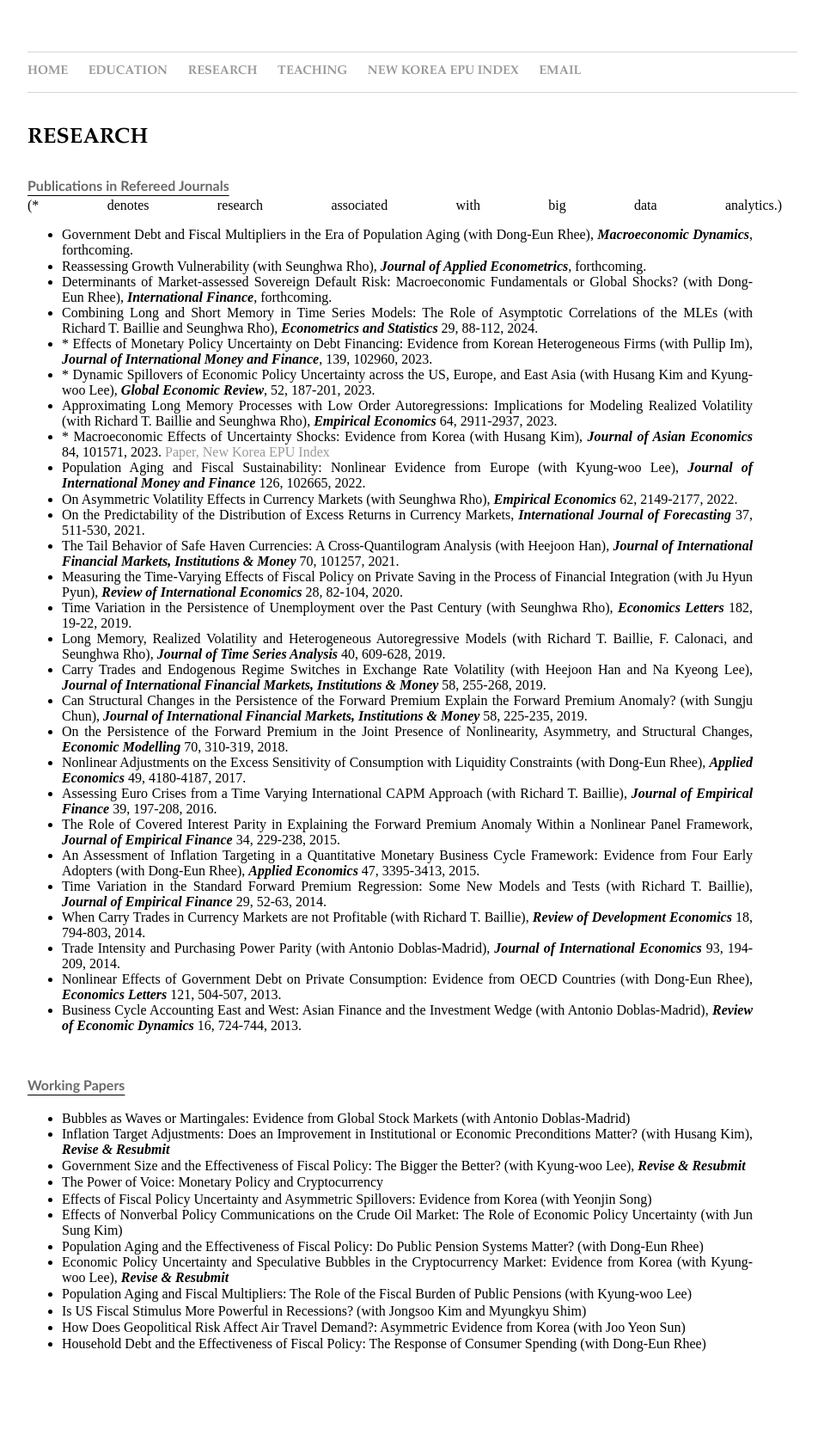
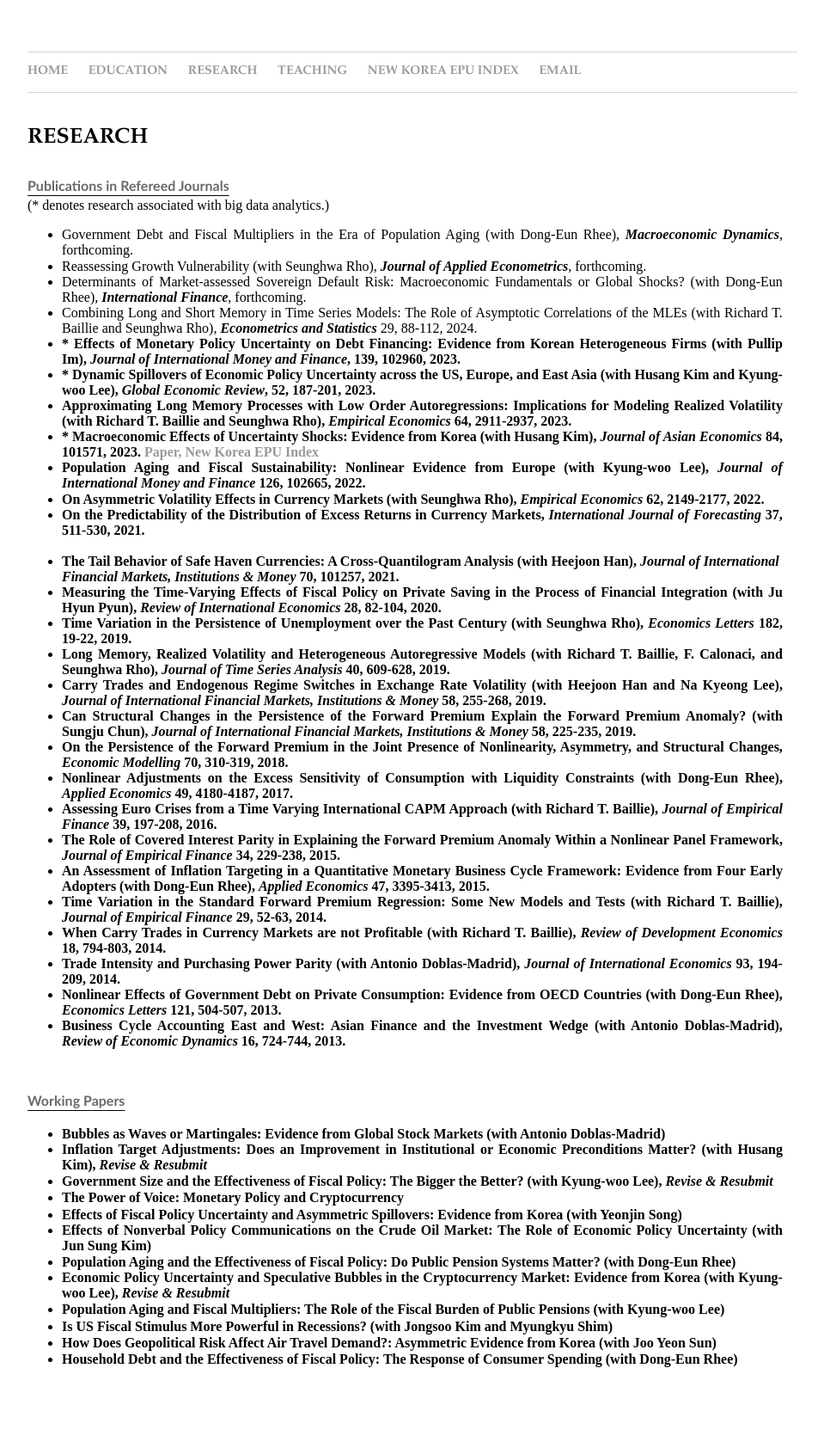
Before and after one commit to dooyeoncho/dooyeoncho.github.io, a Jekyll site: the page built from pages/research.html, in a window 1280 px wide. Shown: the whole page at 86% size, without its empty margins (160-1119 px from the left). Built offline with Jekyll 4.4.1, drawn with Linux system fonts in a browser that asks for light colours.

Commit message:
Update research.html

```diff
--- a/pages/research.html
+++ b/pages/research.html
@@ -22,16 +22,16 @@
 <h1 class="headerstyle">Research</h1>
 </div>
 
-<div><b><p style="text-decoration: underline; text-underline-position:under;"><font color="dimgray" face="Gill Sans", sans-serif;>Publications in Refereed Journals</font></p></b></div> <span></li>(* denotes research associated with big data analytics.)</li><span>
+<div><b><p style="text-decoration: underline; text-underline-position:under;"><font color="dimgray" face="Gill Sans", sans-serif;>Publications in Refereed Journals</font></p></b></div> </div></li>(* denotes research associated with big data analytics.)</li></div>
 		<div><ul>
 			<span><li>Government Debt and Fiscal Multipliers in the Era of Population Aging (with Dong-Eun Rhee), <em property="italic"><b>Macroeconomic Dynamics</b></em>, forthcoming.</li></span>
                         <span><li>Reassessing Growth Vulnerability (with Seunghwa Rho), <em property="italic"><b>Journal of Applied Econometrics</b></em>, forthcoming.</li></span>
 			<span><li>Determinants of Market-assessed Sovereign Default Risk: Macroeconomic Fundamentals or Global Shocks? (with Dong-Eun Rhee), <em property="italic"><b>International Finance</b></em>, forthcoming.</li></span>
 			<span><li>Combining Long and Short Memory in Time Series Models: The Role of Asymptotic Correlations of the MLEs (with Richard T. Baillie and Seunghwa Rho), <em property="italic"><b>Econometrics and Statistics</b></em> 29, 88-112, 2024.</li></span>
-			<span><li>* Effects of Monetary Policy Uncertainty on Debt Financing: Evidence from Korean Heterogeneous Firms (with Pullip Im), <em property="italic"><b>Journal of International Money and Finance</b></em>, 139, 102960, 2023.</li></span>
-			<span><li>* Dynamic Spillovers of Economic Policy Uncertainty across the US, Europe, and East Asia (with Husang Kim and Kyung-woo Lee), <em property="italic"><b>Global Economic Review</b></em>, 52, 187-201, 2023.</li></span>
+			<span><li><b>*<b> Effects of Monetary Policy Uncertainty on Debt Financing: Evidence from Korean Heterogeneous Firms (with Pullip Im), <em property="italic"><b>Journal of International Money and Finance</b></em>, 139, 102960, 2023.</li></span>
+			<span><li><b>*<b> Dynamic Spillovers of Economic Policy Uncertainty across the US, Europe, and East Asia (with Husang Kim and Kyung-woo Lee), <em property="italic"><b>Global Economic Review</b></em>, 52, 187-201, 2023.</li></span>
 			<span><li>Approximating Long Memory Processes with Low Order Autoregressions: Implications for Modeling Realized Volatility (with Richard T. Baillie and Seunghwa Rho), <em property="italic"><b>Empirical Economics</b></em> 64, 2911-2937, 2023.</li></span>
-			<span><li>* Macroeconomic Effects of Uncertainty Shocks: Evidence from Korea (with Husang Kim), <em property="italic"><b>Journal of Asian Economics</b></em> 84, 101571, 2023. <a href="https://www.sciencedirect.com/science/article/pii/S1049007822001270">Paper,</a> <a href="https://dooyeoncho.github.io/pages/new_korean_epu_index.html">New Korea EPU Index</a></li></span>
+			<span><li><b>*<b> Macroeconomic Effects of Uncertainty Shocks: Evidence from Korea (with Husang Kim), <em property="italic"><b>Journal of Asian Economics</b></em> 84, 101571, 2023. <a href="https://www.sciencedirect.com/science/article/pii/S1049007822001270">Paper,</a> <a href="https://dooyeoncho.github.io/pages/new_korean_epu_index.html">New Korea EPU Index</a></li></span>
 			<span><li>Population Aging and Fiscal Sustainability: Nonlinear Evidence from Europe (with Kyung-woo Lee), <em property="italic"><b>Journal of International Money and Finance</b></em> 126, 102665, 2022.</li></span>
 			<span><li>On Asymmetric Volatility Effects in Currency Markets (with Seunghwa Rho), <em property="italic"><b>Empirical Economics</b></em> 62, 2149-2177, 2022.</li></span>
 	        	<span><li>On the Predictability of the Distribution of Excess Returns in Currency Markets, <em property="italic"><b>International Journal of Forecasting</b></em> 37, 511-530, 2021.</li></span>
```
